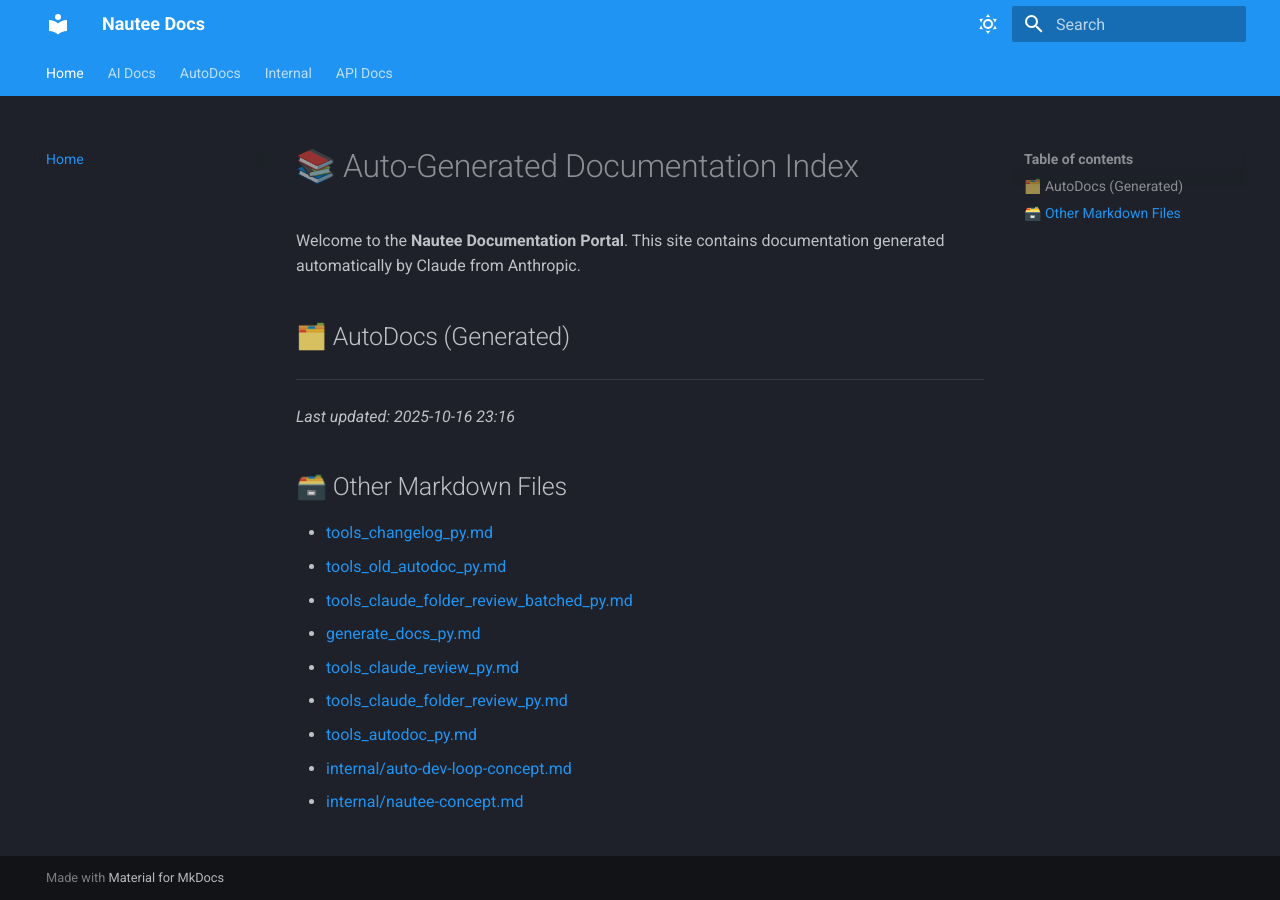
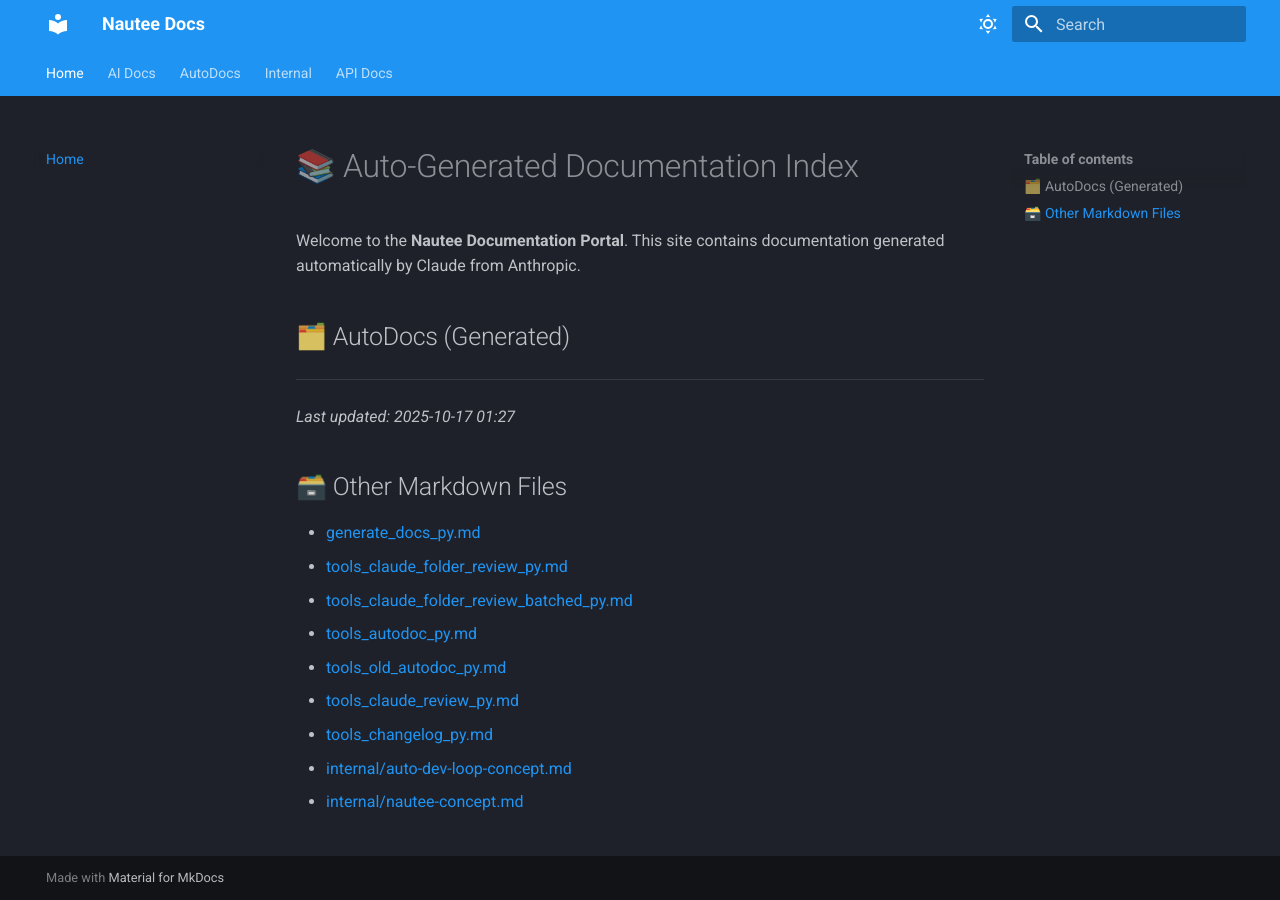
Before and after one commit to 48Nauts-Operator/nautee, an MkDocs documentation site: the page built from docs/index.md, in a window 1280 px wide. Built offline with MkDocs 1.6.1 and Material for MkDocs 9.7.7, drawn with Linux system fonts in a browser that asks for light colours.

Commit message:
🤖 Auto-update docs via Nautee

```diff
--- a/docs/index.md
+++ b/docs/index.md
@@ -7,16 +7,16 @@ Welcome to the **Nautee Documentation Portal**. This site contains documentation
 
 ---
 
-_Last updated: 2025-10-16 23:16_
+_Last updated: 2025-10-17 01:27_
 
 ## 🗃️ Other Markdown Files
 
+- [generate_docs_py.md](generate_docs_py.md)
+- [tools_claude_folder_review_py.md](tools_claude_folder_review_py.md)
+- [tools_claude_folder_review_batched_py.md](tools_claude_folder_review_batched_py.md)
+- [tools_autodoc_py.md](tools_autodoc_py.md)
+- [tools_old_autodoc_py.md](tools_old_autodoc_py.md)
+- [tools_claude_review_py.md](tools_claude_review_py.md)
 - [tools_changelog_py.md](tools_changelog_py.md)
-- [tools_old_autodoc_py.md](tools_old_autodoc_py.md)
-- [tools_claude_folder_review_batched_py.md](tools_claude_folder_review_batched_py.md)
-- [generate_docs_py.md](generate_docs_py.md)
-- [tools_claude_review_py.md](tools_claude_review_py.md)
-- [tools_claude_folder_review_py.md](tools_claude_folder_review_py.md)
-- [tools_autodoc_py.md](tools_autodoc_py.md)
 - [internal/auto-dev-loop-concept.md](internal/auto-dev-loop-concept.md)
 - [internal/nautee-concept.md](internal/nautee-concept.md)
```
